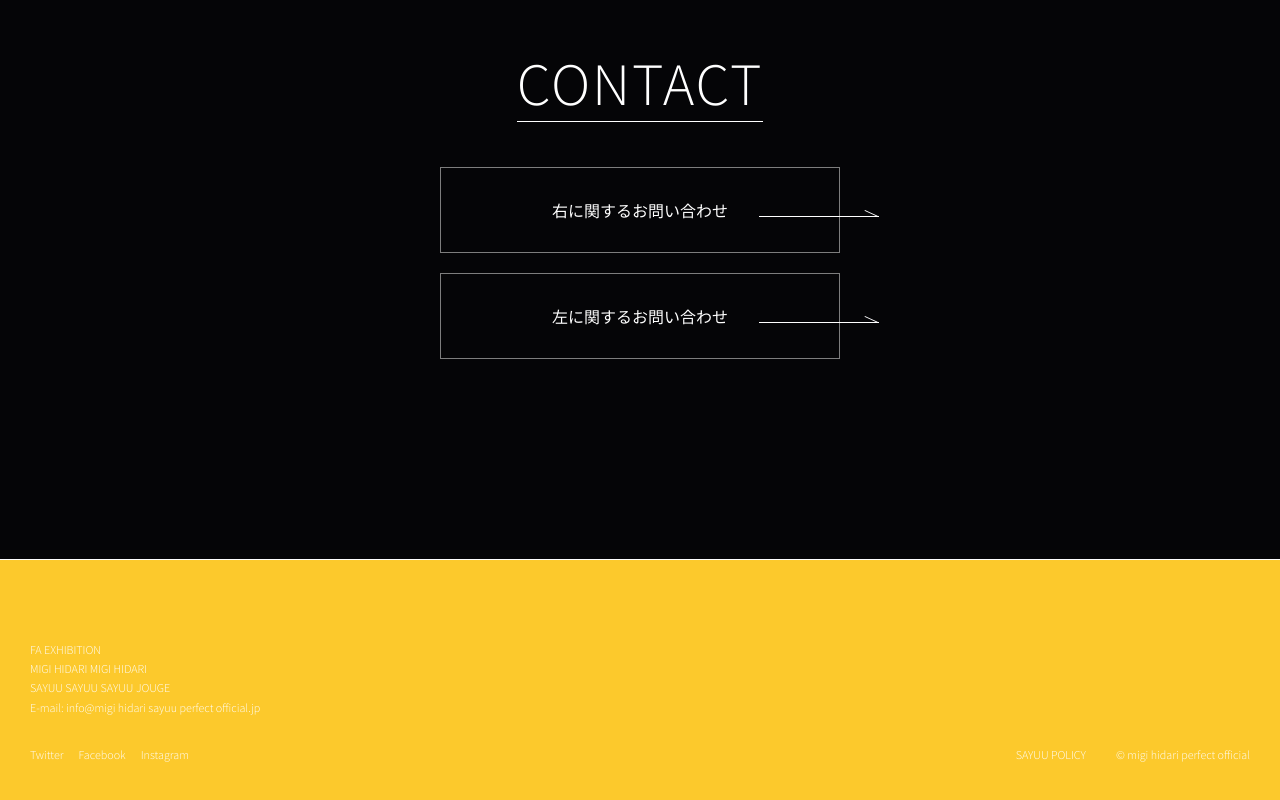
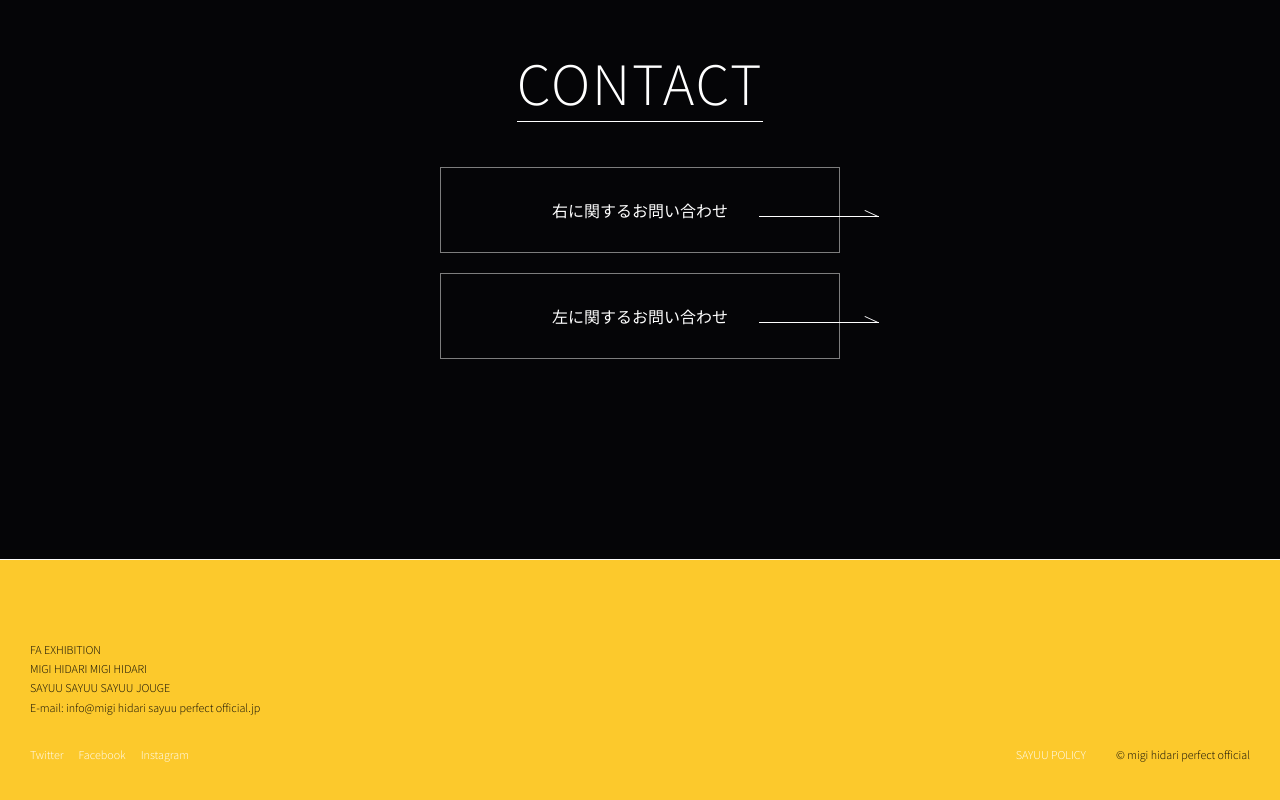
Before and after one commit to KUAD-XtechDesign/one-column-maya800800, a plain HTML site: page index.html in a window 1280 px wide. Shown: the part 4442-5242 px from the top of the page. Drawn offline with nearby package versions, Linux system fonts and the light colour scheme; some packages are replaced by stand-ins of ours.

Commit message:
Update style.css

```diff
--- a/css/style.css
+++ b/css/style.css
@@ -388,6 +388,7 @@ Footer
   font-size: 0.75rem;
   padding: 80px 30px;
   text-align: left;
+  color: #050507;
 
 }
 #footer p {
```
